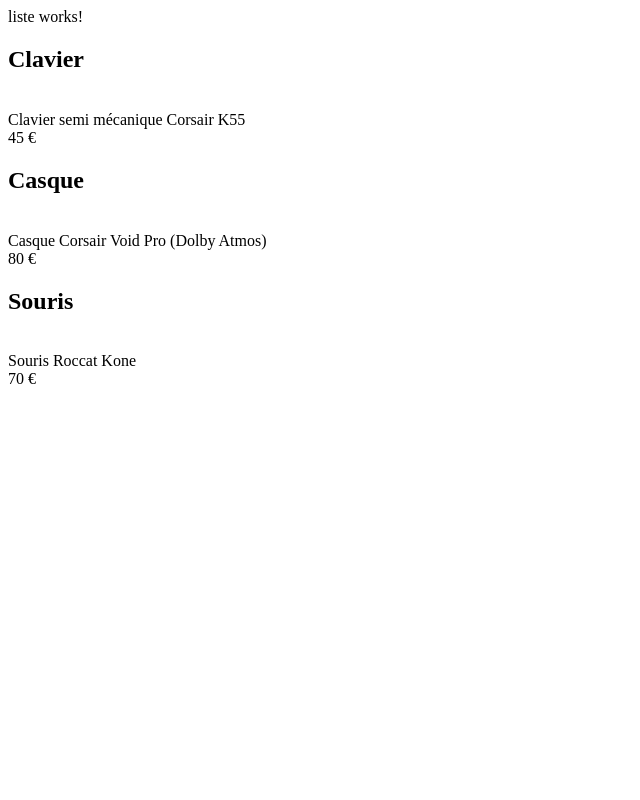
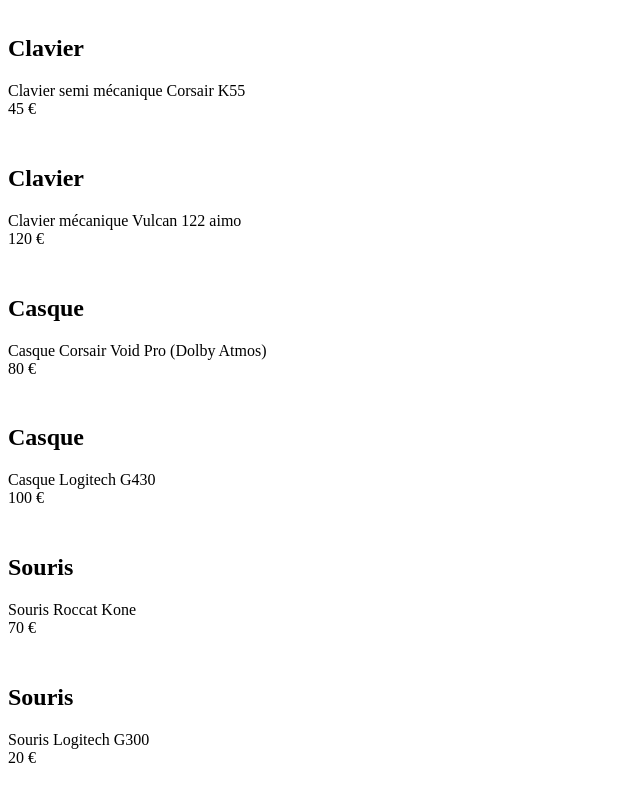
Before and after one commit to DaviDLmk/tp03_litzler_david, an Angular app: page / in a window 1280 px wide. Shown: the whole page, without its empty margins (0-640 px from the left). Built offline with nearby package versions, Linux system fonts and the light colour scheme.

Commit message:
initialisation du filterWord et agrandissement de la liste des produits

```diff
--- a/src/app/liste/liste.component.html
+++ b/src/app/liste/liste.component.html
@@ -1,5 +1 @@
-<p>
-liste works!
-</p>
-
-<div *ngFor="let item of produits | async"><h2>{{ item.nom }}</h2> <br> {{ item.description }} <br> {{item.prix}} €</div>
+<div *ngFor="let item of produits | async"><h2><br>{{ item.nom }}</h2> {{ item.description }} <br> {{item.prix}} €</div>
--- a/src/app/liste/liste.component.ts
+++ b/src/app/liste/liste.component.ts
@@ -12,6 +12,7 @@ import { Produit } from '../models/produit.model';
 export class ListeComponent implements OnInit {
 
   produits : Observable<Produit[]>
+  filterWord : string;
 
   constructor(private apiService : ApiService) { }
 
--- a/src/assets/mock/produits.json
+++ b/src/assets/mock/produits.json
@@ -1,5 +1,8 @@
 [
   {"nom":"Clavier","description":"Clavier semi mécanique Corsair K55", "prix" : 45},
+  {"nom":"Clavier","description":"Clavier mécanique Vulcan 122 aimo", "prix" : 120},
   {"nom":"Casque","description":"Casque Corsair Void Pro (Dolby Atmos)", "prix" : 80},
-  {"nom":"Souris","description":"Souris Roccat Kone", "prix" : 70}
+  {"nom":"Casque","description":"Casque Logitech G430", "prix" : 100},
+  {"nom":"Souris","description":"Souris Roccat Kone", "prix" : 70},
+  {"nom":"Souris","description":"Souris Logitech G300", "prix" : 20}
 ]
```
